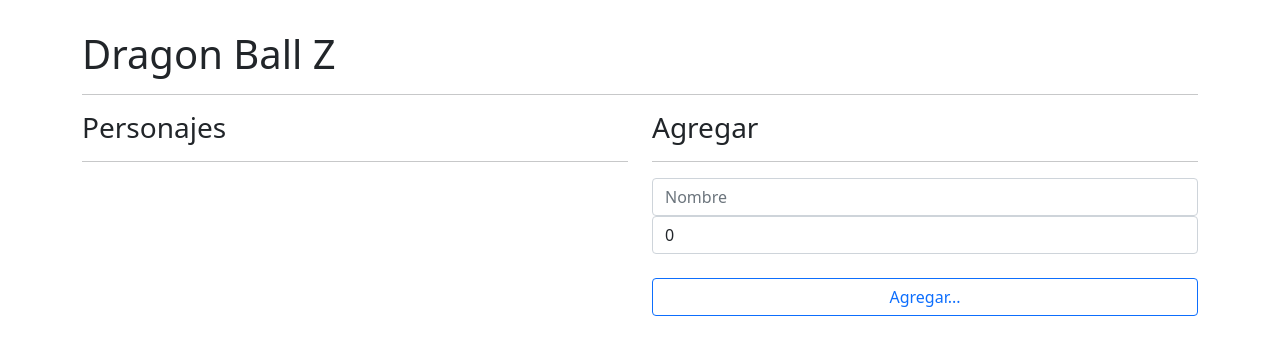
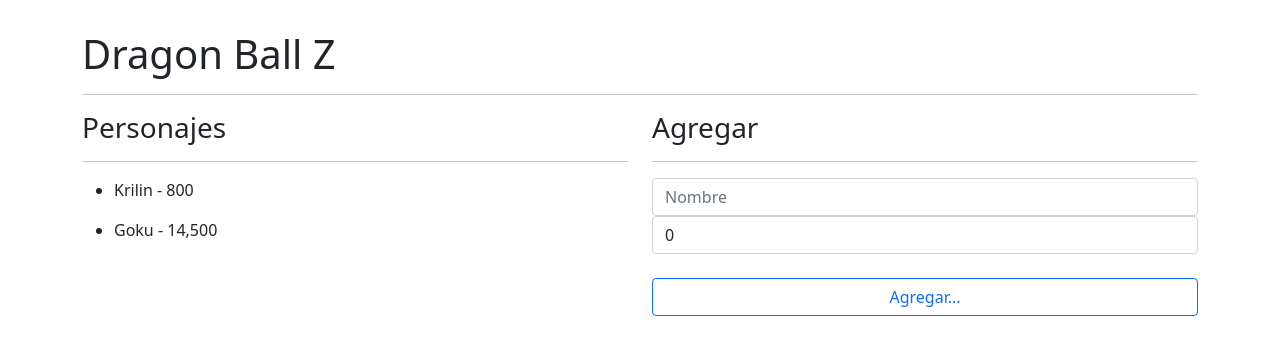
Before and after one commit to verdizone/ng2021, an Angular app: page / in a window 1280 px wide. Shown: the top 354 px of the page. Built offline with nearby package versions, Linux system fonts and the light colour scheme.

Commit message:
60. @Input()

```diff
--- a/src/app/dbz/interfaces/dbz.interface.ts
+++ b/src/app/dbz/interfaces/dbz.interface.ts
@@ -3,7 +3,7 @@
 un objeto para los personajes de la app
 */
 
-interface Personajes{
+export interface Personajes{
   nombre: string,
   poder: number,
 
--- a/src/app/dbz/main-page/main-page.component.html
+++ b/src/app/dbz/main-page/main-page.component.html
@@ -6,7 +6,7 @@
   <div class="row">
 
     <div class="col">
-      <app-personajes></app-personajes>
+      <app-personajes [personajesData] = personajes></app-personajes>
     </div>
 
     <div class="col">
--- a/src/app/dbz/main-page/main-page.component.ts
+++ b/src/app/dbz/main-page/main-page.component.ts
@@ -1,5 +1,6 @@
 import { Component } from '@angular/core';
-import '../interfaces/dbz.interface'
+import { Personajes } from '../interfaces/dbz.interface';
+// import '../interfaces/dbz.interface'
 
 
 @Component({
--- a/src/app/dbz/personajes/personajes.component.ts
+++ b/src/app/dbz/personajes/personajes.component.ts
@@ -1,4 +1,5 @@
-import { Component } from '@angular/core';
+import { Component, Input } from '@angular/core';
+import { Personajes } from '../interfaces/dbz.interface';
 
 @Component({
   selector: 'app-personajes',
@@ -7,8 +8,7 @@
 export class PersonajesComponent {
 
 
-  //Estos serán los personajes en lo que corregimos...
-  personajes:any[] = [];
+  @Input('personajesData') personajes:Personajes[] = [];
 
 
 
```
